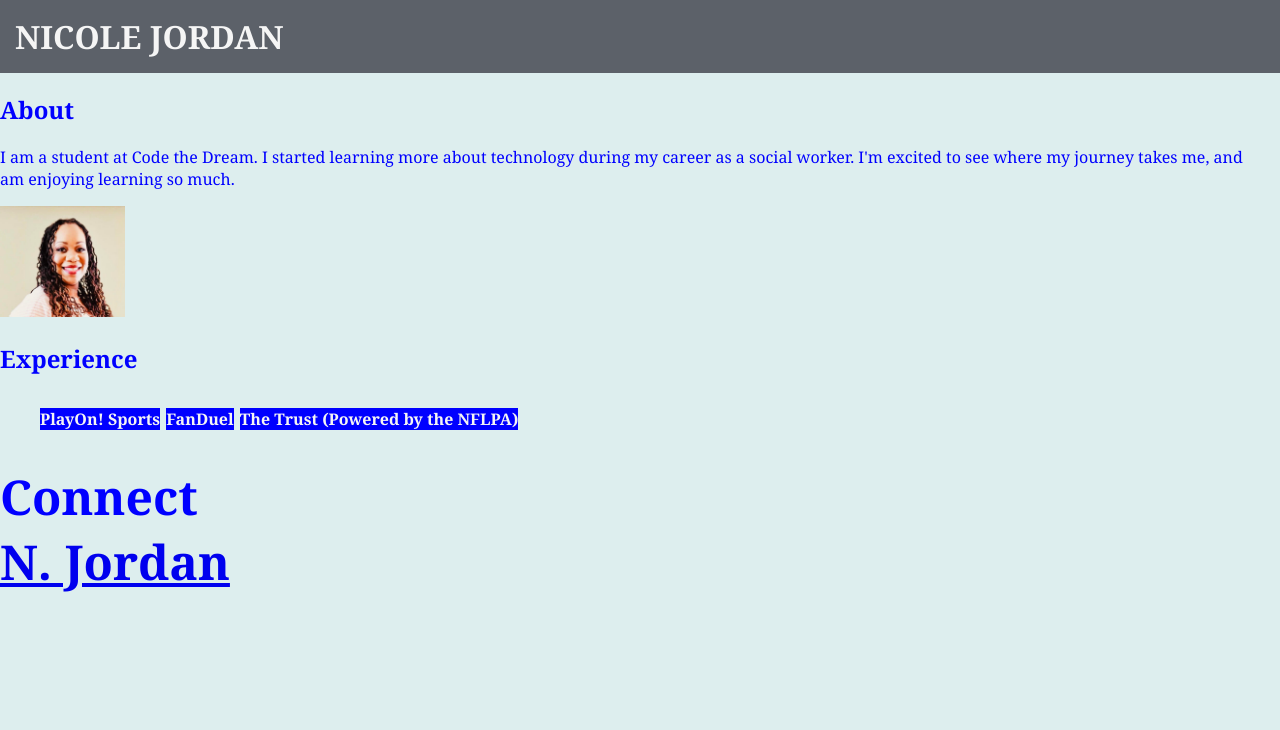
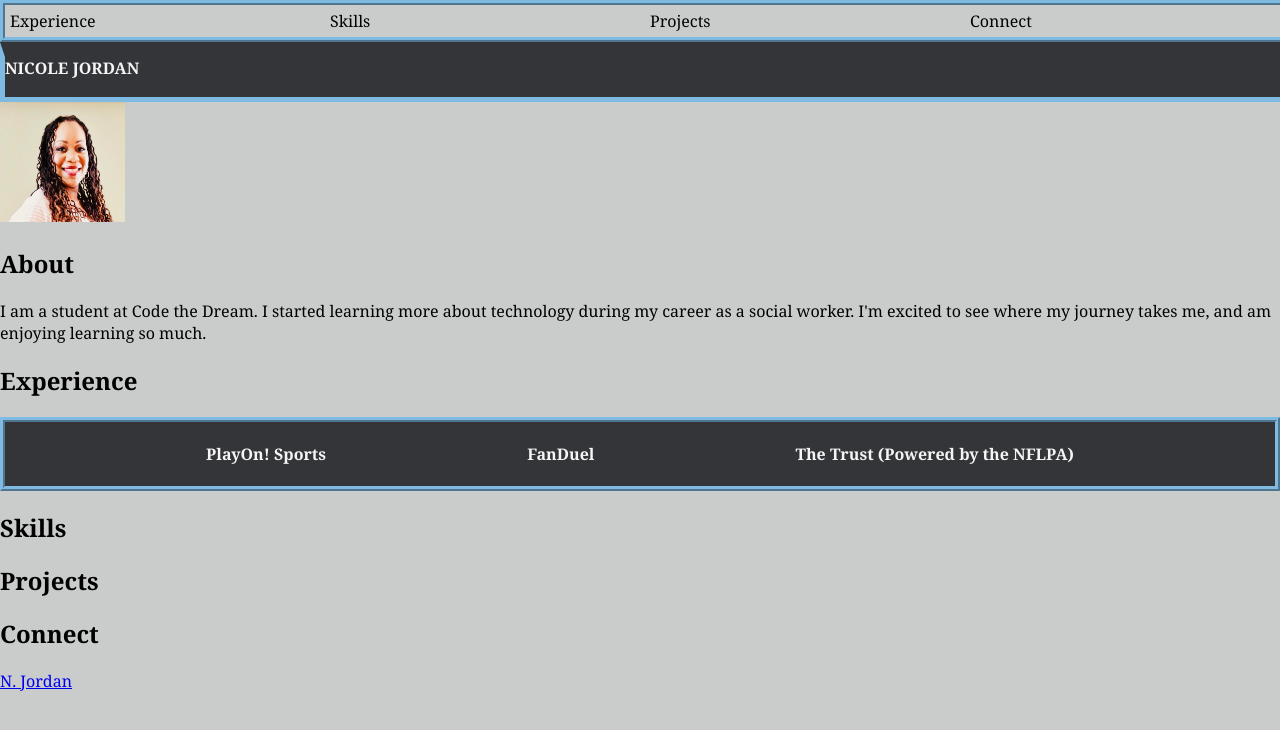
Before and after one commit to lemonadelightice/nicole-jordan-haumea, a plain HTML site: page index.html in a window 1280 px wide. Drawn offline with Linux system fonts and the light colour scheme; a web font is replaced by a local one.

Commit message:
added nav bar. added flexbox properties to nav bar and experience section. added borders. used flex to ensure sections touch the edges of the page.

```diff
--- a/css/index.css
+++ b/css/index.css
@@ -1,27 +1,59 @@
+html, body {
+    height: 100%;
+    width: 100%;
+}
+
+#navigation {
+    border: 5px ridge rgb(127, 186, 226);
+    display: flex;
+    padding: 5px;
+    align-items: center;
+    justify-content: space-evenly;
+    width: 100%
+}
+
+#navigation > div {
+    flex: 1;
+}
+
+#navigation > div:hover {
+    background-color: whitesmoke;
+}
+
 #name {
-background-color: rgb(92, 97, 105);
+background-color: rgb(52, 53, 56);
 color:whitesmoke;
-width: 1250px;
+width: 100%;
+height: 40px;
 margin: 0;
-border: 15px solid rgb(92,97,105);
-text-align: left
+border-top: 15px solid rgb(52, 53, 56);
+border-left: 5px solid rgb(127, 186, 226);
+border-right: 5px solid rgb(127, 186, 226);
+border-bottom: 5px solid rgb(127, 186, 226);
+text-align: left;
+font-size: medium;
 }
 
 body {
-    background-color: rgb(221, 238, 238);
-    color:blue;
-    width: 1250px;
+    background-color: rgb(202, 204, 204);
+    color:black;
     margin: 0;
     font-family:Cambria, Cochin, Georgia, Times, 'Times New Roman', serif;
 }
 
-#experience ol li {
-    list-style: none;
-    display:inline-block;
-    text-align: left;
+.container /*experience*/ {
+    display: flex;
+    flex-wrap: wrap;
+    align-items: center;
+    justify-content: space-evenly;
     font-size: medium;
-    background-color: blue;
+    background-color: rgb(52, 53, 56);
+    margin: auto;
     color: whitesmoke;
-
+    border:  5px ridge rgb(127, 186, 226);
 
 }
+
+.badge-base LI-profile-badge{
+   margin: 50px;
+}
--- a/index.html
+++ b/index.html
@@ -7,30 +7,42 @@
         <link href="css/index.css" rel="stylesheet">
         <link rel="stylesheet" href="https://fonts.googleapis.com/css?family=Imbue">
     </head>
+
+    <body>
+        <nav id="navigation">
+            <div id="experience">Experience</div>
+            <div id="skills">Skills</div>
+            <div id="projects">Projects</div>
+            <div id="connect">Connect</div>
+        </nav>
+    </body>
+
     <body>
         <header>
             <h1 id="name">NICOLE JORDAN</h1>
         </header>
+        <img
+        id="pic" src="img/headshot.jpg"alt="Nicole's Headshot"
+        height= "120"
+        width= "125">
 
         <h2>About</h2>
         <p>I am a student at Code the Dream. I started learning more about technology during my career as a social worker. I'm excited to see where my journey takes me, and am enjoying learning so much.</p>
-        <img src="img/headshot.jpg"
-         width="125"
-         length="400"
-         alt="Nicole's Headshot"
-         id="headshot">
 
-        <h2 section id="experience">Experience<h/2>
-        <ol>
-            <li>PlayOn! Sports</li>
-            <li>FanDuel</li>
-            <li>The Trust (Powered by the NFLPA)</li>
-        </ol>
+        <h2> Experience </h2>
+            <div class="container">
+                <h4>PlayOn! Sports</h4>
+                <h4>FanDuel</h4>
+                <h4>The Trust (Powered by the NFLPA)</h4>
+            </div>
 
-        <h1>Connect<h/1>
-            <uol>
-                <script src="https://platform.linkedin.com/badges/js/profile.js" async defer type="text/javascript"></script>
-                <div class="badge-base LI-profile-badge" data-locale="en_US" data-size="small" data-theme="dark" data-type="VERTICAL" data-vanity="nicolecjordan" data-version="v1"><a class="badge-base__link LI-simple-link" href="https://www.linkedin.com/in/nicolecjordan?trk=profile-badge">N. Jordan</a></div>
-            </uol>
+        <h2 id="skills">Skills</h2>
+        <h2 id="projects">Projects</h2>
+
+        <h2>Connect</h2>
+        <script src="https://platform.linkedin.com/badges/js/profile.js" async defer type="text/javascript"></script>
+        <div class="badge-base LI-profile-badge" data-locale="en_US" data-size="medium" data-theme="dark" data-type="HORIZONTAL" data-vanity="nicolecjordan" data-version="v1"><a class="badge-base__link LI-simple-link" href="https://www.linkedin.com/in/nicolecjordan?trk=profile-badge">N. Jordan</a></div>
+
+
     </body>
 </html>
```
